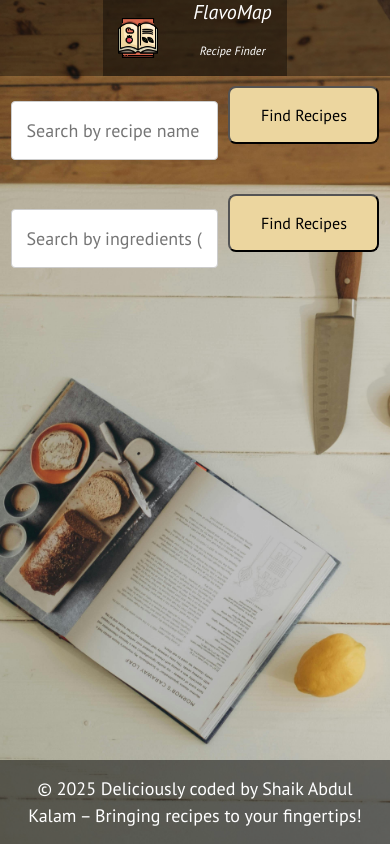
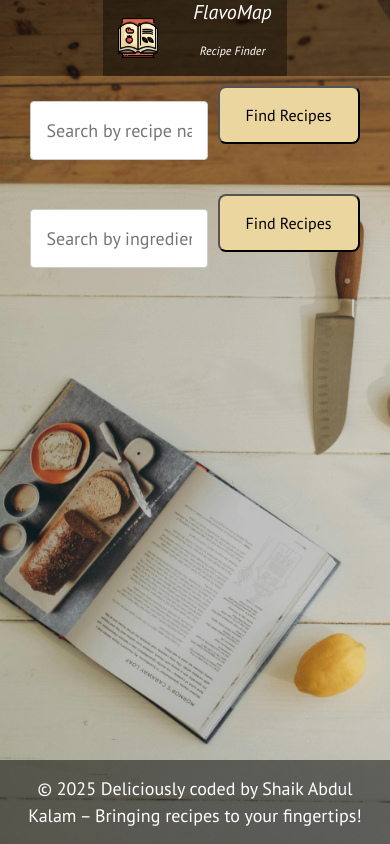
Before and after one commit to AbdulKalam3/FlavoMap-Recipe-Finder, a React (Create React App) app: page / in a window 390 px wide. Built offline with nearby package versions, Linux system fonts and the light colour scheme.

Commit message:
Added Google AdSense ad component

```diff
--- a/src/components/css/Header.css
+++ b/src/components/css/Header.css
@@ -63,7 +63,6 @@ body {
     .header {
         background-color: rgba(0, 0, 0, 0.4);
     }
-
     .logo img {
         width: 40px;
     }
--- a/src/components/css/main.css
+++ b/src/components/css/main.css
@@ -129,8 +129,8 @@
 }
 
 @media (max-width: 768px) {
-  body {
-    overflow-x: hidden;
+  html{
+    overflow: hidden;
   }
   .content{
     height: 100%;
@@ -138,14 +138,14 @@
   .content .col {
     display: flex;
     gap: 10px;
-    width: 100%;
+    width: 90%;
   }
 
   .content input {
     margin-bottom: 10px;
     padding: 15px;
     font-size: 18px;
-    width: 100%;
+    width: 90%;
   }
 
   .content button {
```
Also changed, not shown: 6 other files (tests, documents, lock files or other folders).
